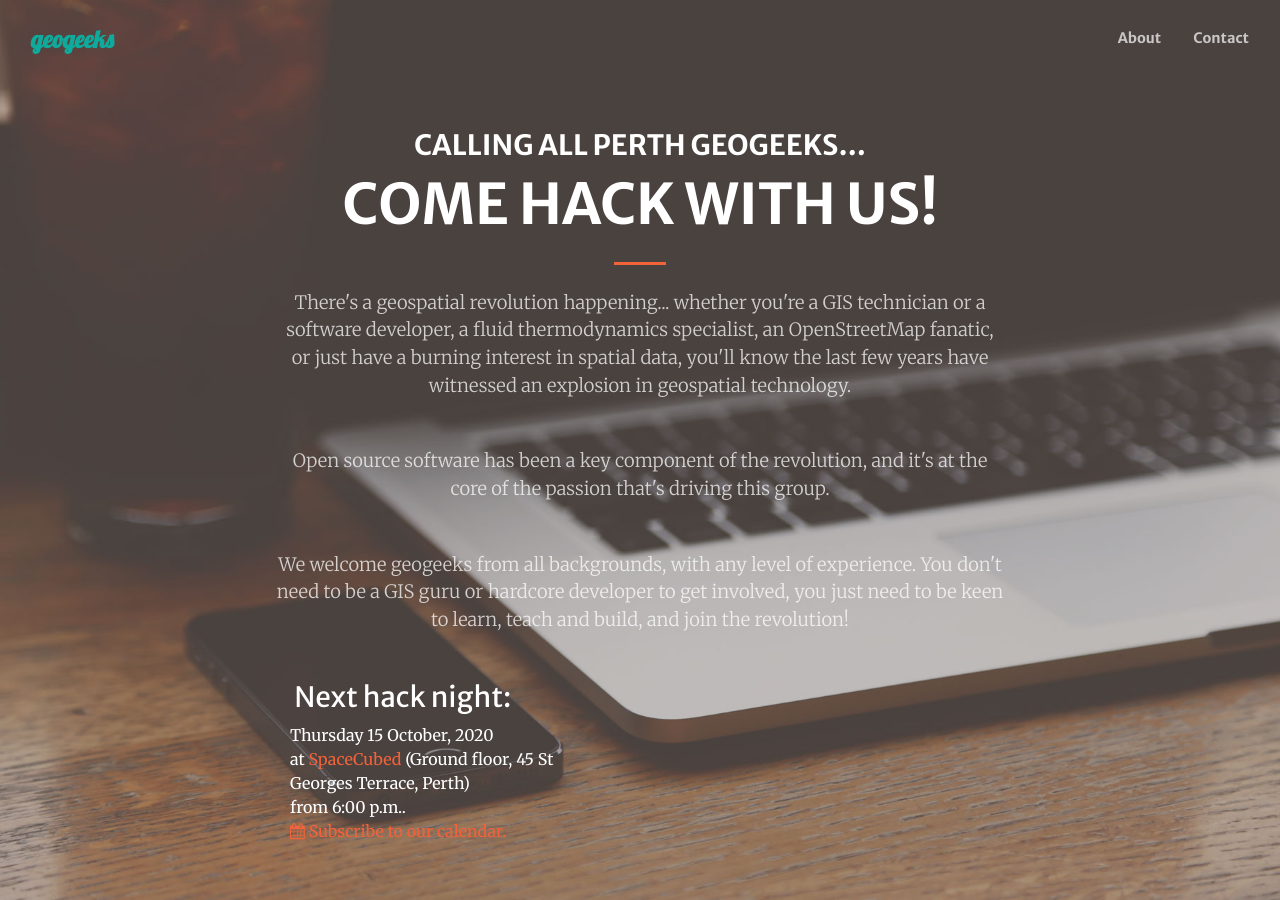
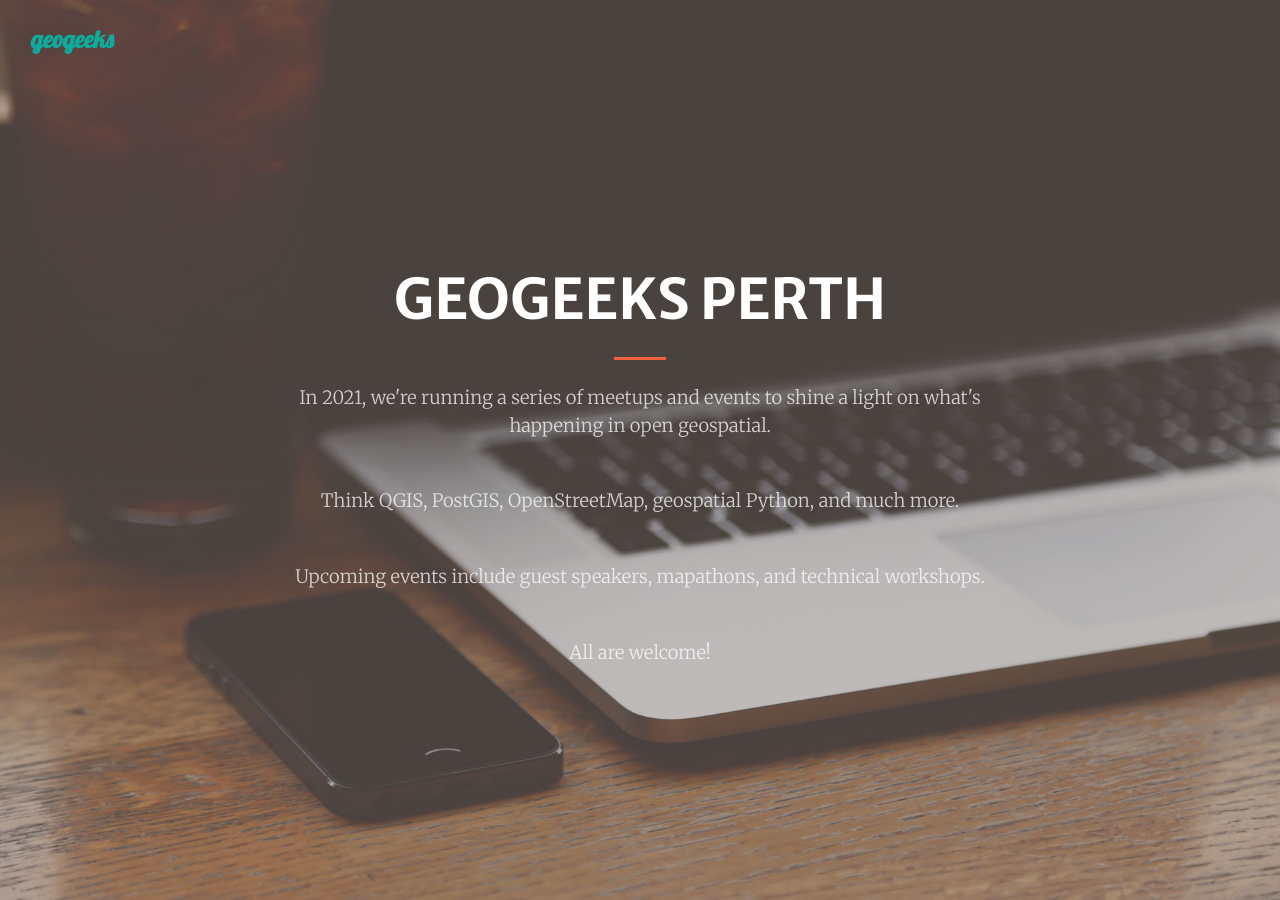
Before and after one commit to geogeeks-au/geogeeks-au.github.io, a Jekyll site: the page built from index.html, in a window 1280 px wide and 900 px high. Built offline with Jekyll 4.4.1, drawn with Linux system fonts in a browser that asks for light colours; comment, search, counter and statistics services are not loaded; some of the changed text lies outside the part shown.

Commit message:
some content & layout changes; add events section

```diff
--- a/_data/about.yml
+++ /dev/null
@@ -1,11 +0,0 @@
-id: "about"
-class: bg-primary
-heading:
-  content: What is Geogeeks?
-  class: text-white
-description:
-  content:
-   - Geogeeks is a Perth-based meetup group for people interested in hacking on geospatial projects using (mostly) open source tools and data. We'll be working on anything that involves a sense of place - after all, <em>everything happens somewhere</em>.
-   - All geogeeks are welcome to join our hack nights, from seasoned pros to complete newbs. The objective is to learn, to teach, and to build in a fun & collaborative working environment. Bring along a laptop and ideas for projects to work on.
-   - "Want to learn new things, have fun, and make something? To hear about hack nights & events:"
-  class: text-white-50
--- a/_data/masthead.yml
+++ b/_data/masthead.yml
@@ -1,13 +1,7 @@
-heading: Calling all Perth Geogeeks&hellip;
-subheading: Come hack with us!
+# heading: Calling all Perth Geogeeks&hellip;
+subheading: Geogeeks Perth
 description:
-  - There's a geospatial revolution happening... whether you're a GIS technician or a software developer, a fluid thermodynamics specialist, an OpenStreetMap fanatic, or just have a burning interest in spatial data, you'll know the last few years have witnessed an explosion in geospatial technology.</p>
-  - Open source software has been a key component of the revolution, and it's at the core of the passion that's driving this group.</p>
-  - We welcome geogeeks from all backgrounds, with any level of experience. You don't need to be a GIS guru or hardcore developer to get involved, you just need to be keen to learn, teach and build, and join the revolution!
-hacknight:
-  date: Thursday 15 October, 2020
-  time: 6:00&nbsp;p.m.
-  location:
-    name: SpaceCubed
-    address: (Ground floor, 45 St Georges Terrace, Perth)
-    url: https://spacecubed.com/
+  - In 2021, we're running a series of meetups and events to shine a light on what's happening in open geospatial.
+  - Think QGIS, PostGIS, OpenStreetMap, geospatial Python, and much more.
+  - Upcoming events include guest speakers, mapathons, and technical workshops.
+  - All are welcome!
--- a/_data/navigation.yml
+++ b/_data/navigation.yml
@@ -2,7 +2,7 @@
   name: Geogeeks
   link: "#page-top"
 navLinks:
-  - name: About
-    link: "#about"
-  - name: Contact
-    link: "#contact"
+  # - name: Upcoming events
+  #   link: "#events"
+  # - name: Get in touch
+  #   link: "#contact"
--- /dev/null
+++ b/_includes/events.html
@@ -0,0 +1,30 @@
+<section class="page-section {{include.data.class}}" id="{{include.data.id}}">
+    <div class="container">
+        <div class="row justify-content-center">
+            <div class="col-lg-8 text-center">
+                <h2 class="{{include.data.heading.class}} mt-8">
+                    {{ include.data.heading.content }}
+                </h2>
+                <hr class="divider light my-4">
+                {% for event in include.data.events %}
+                <div class="col-sm-5 text-left text-white">
+                    <h4>{{event.name}}</h4>
+                </div>
+                <div class="col-sm-7 text-left">
+                    When: {{event.date}}<br />
+                    Where:
+                    <a
+                      href="{{event.url}}"
+                      target="_blank"
+                      itemprop="location"
+                      >{{event.location.name}}</a
+                    >
+                    <br />
+                    {{event.location.address}}
+                </div>
+                <br />
+                {%endfor%}
+            </div>
+        </div>
+    </div>
+</section>
--- a/_includes/masthead.html
+++ b/_includes/masthead.html
@@ -17,38 +17,6 @@
           {%for desc in include.masthead.description%}
           <p class="text-white-75 font-weight-light mb-5">{{desc}}</p>
           {%endfor%}
-          <div
-            class="row section-heading"
-            itemscope
-            itemtype="https://schema.org/Event"
-          >
-            <div class="col-lg-10 align-self-end text-white">
-              <div class="col-sm-5 text-right text-white">
-                <h3>Next hack night:</h3>
-              </div>
-              <div class="col-sm-7 text-left">
-                {{include.masthead.hacknight.date}}<br />
-                at
-                <a
-                  href="{{include.masthead.hacknight.url}}"
-                  target="_blank"
-                  itemprop="location"
-                  >{{include.masthead.hacknight.location.name}}</a
-                >
-                {{include.masthead.hacknight.location.address}}<br />
-                from
-                <time
-                  itemprop="startDate"
-                  datetime="{{include.masthead.hacknight.date}}"
-                  >{{include.masthead.hacknight.time}}.</time
-                ><br />
-                <a href="/assets/geogeeks.ics" title="Subscribe to our calendar"
-                  ><span class="fa fa-calendar"></span> Subscribe to our
-                  calendar.</a
-                >
-              </div>
-            </div>
-          </div>
         </div>
       </div>
     </div>
--- a/_layouts/Default.html
+++ b/_layouts/Default.html
@@ -42,7 +42,7 @@
     <!-- Core theme CSS (includes Bootstrap)-->
     <style type="text/css">
       #mc_embed_signup{
-        background:#F05F40;
+        background:#ffffff;
         clear:left;
         font:14px Helvetica,Arial,sans-serif;
         width:100%;
@@ -66,26 +66,6 @@
     <div class="row justify-content-center">
         <div class="col-lg-8 col-lg-offset-2 text-center">
             <a href="https://spacecubed.com/" target="_blank"><img src="assets/img/logospacecubed.png" alt="Spacecubed logo."></a>
-        </div>
-        <!-- <div class="col-lg-8 col-lg-offset-2 text-center">
-            <img src="img/logo_ogn.png">
-        </div> -->
-    </div>
-    {%endcapture%}
-
-    <!-- Capture the mailchimp as a variable so we can pass it to the About Section -->
-    {% capture mailChimp %}
-    <!-- Mail Chimp -->
-    <div id="mc_embed_signup">
-      <form action="//geogeeks.us15.list-manage.com/subscribe/post?u=e913fe1e61659e8300b501f44&amp;id=f03cf9758a" method="post" id="mc-embedded-subscribe-form" name="mc-embedded-subscribe-form" class="validate" target="_blank" novalidate>
-        <div id="mc_embed_signup_scroll">
-          <h4 class="text-white">Subscribe to our mailing list</h4>
-          <input type="email" value="" name="EMAIL" class="email" id="mce-EMAIL" placeholder="email address" required>
-          <!-- real people should not fill this in and expect good things - do not remove this or risk form bot signups-->
-          <div style="position: absolute; left: -5000px;" aria-hidden="true"><input type="text" name="b_e913fe1e61659e8300b501f44_f03cf9758a" tabindex="-1" value=""></div>
-          <div class="clear"><input type="submit" value="Subscribe" name="subscribe" id="mc-embedded-subscribe" class="button"></div>
-        </div>
-      </form>
     </div>
     {%endcapture%}
     <!-- Contact Us Methods -->
@@ -103,12 +83,13 @@
               <p>Slack</p>
           </a>
       </div>
-      <div class="col-lg-3 col-md-6 text-center">
+      <!-- hiding this until we fix our Twitter account -->
+      <!-- <div class="col-lg-3 col-md-6 text-center">
           <a href="https://twitter.com/geogeeks_au" target="_blank">
               <i class="fa fa-twitter fa-3x wow bounceIn" data-wow-delay=".2s"></i>
               <p>@geogeeks_au</p>
           </a>
-      </div>
+      </div> -->
       <div class="col-lg-3 col-md-6 text-center">
           <a href="https://github.com/geogeeks-au" target="_blank">
               <i class="fa fa-github fa-3x wow bounceIn" data-wow-delay=".3s"></i>
@@ -116,17 +97,29 @@
           </a>
       </div>
   </div>
+  <!-- Mail Chimp -->
+  <div id="mc_embed_signup">
+    <form action="//geogeeks.us15.list-manage.com/subscribe/post?u=e913fe1e61659e8300b501f44&amp;id=f03cf9758a" method="post" id="mc-embedded-subscribe-form" name="mc-embedded-subscribe-form" class="validate" target="_blank" novalidate>
+      <div id="mc_embed_signup_scroll">
+        <h4 class="text-black">Subscribe to our mailing list for updates:</h4>
+        <input type="email" value="" name="EMAIL" class="email" id="mce-EMAIL" placeholder="email address" required>
+        <!-- real people should not fill this in and expect good things - do not remove this or risk form bot signups-->
+        <div style="position: absolute; left: -5000px;" aria-hidden="true"><input type="text" name="b_e913fe1e61659e8300b501f44_f03cf9758a" tabindex="-1" value=""></div>
+        <div class="clear"><input type="submit" value="Subscribe" name="subscribe" id="mc-embedded-subscribe" class="button"></div>
+      </div>
+    </form>
+  </div>
   {% endcapture %}
     <!-- Navigation -->
-    {% include navigation.html navigation=site.data.navigation%}
+    {% include navigation.html navigation=site.data.navigation %}
     <!-- MastHead -->
-    {% include masthead.html masthead=site.data.masthead%}
-    <!-- About Section -->
-    {%include section.html content=mailChimp data=site.data.about%}
+    {% include masthead.html masthead=site.data.masthead %}
+    <!-- Events Section -->
+    {% include events.html data=site.data.events %}
     <!-- Contact Section -->
     {% include section.html content=contactUs data=site.data.contact %}
     <!-- Footer Section -->
-    {%include section.html content=attribution data=site.data.footer %}
+    {% include section.html content=attribution data=site.data.footer %}
     <!-- Bootstrap Core JS -->
     <!-- <script src="https://code.jquery.com/jquery-3.5.1.slim.min.js"></script> -->
     <script src="assets/js/jquery.js"></script>
```
Also changed, not shown: other parts of _layouts/Default.html (+1 -1 lines), _data/events.yml (added, +23 -0 lines).
